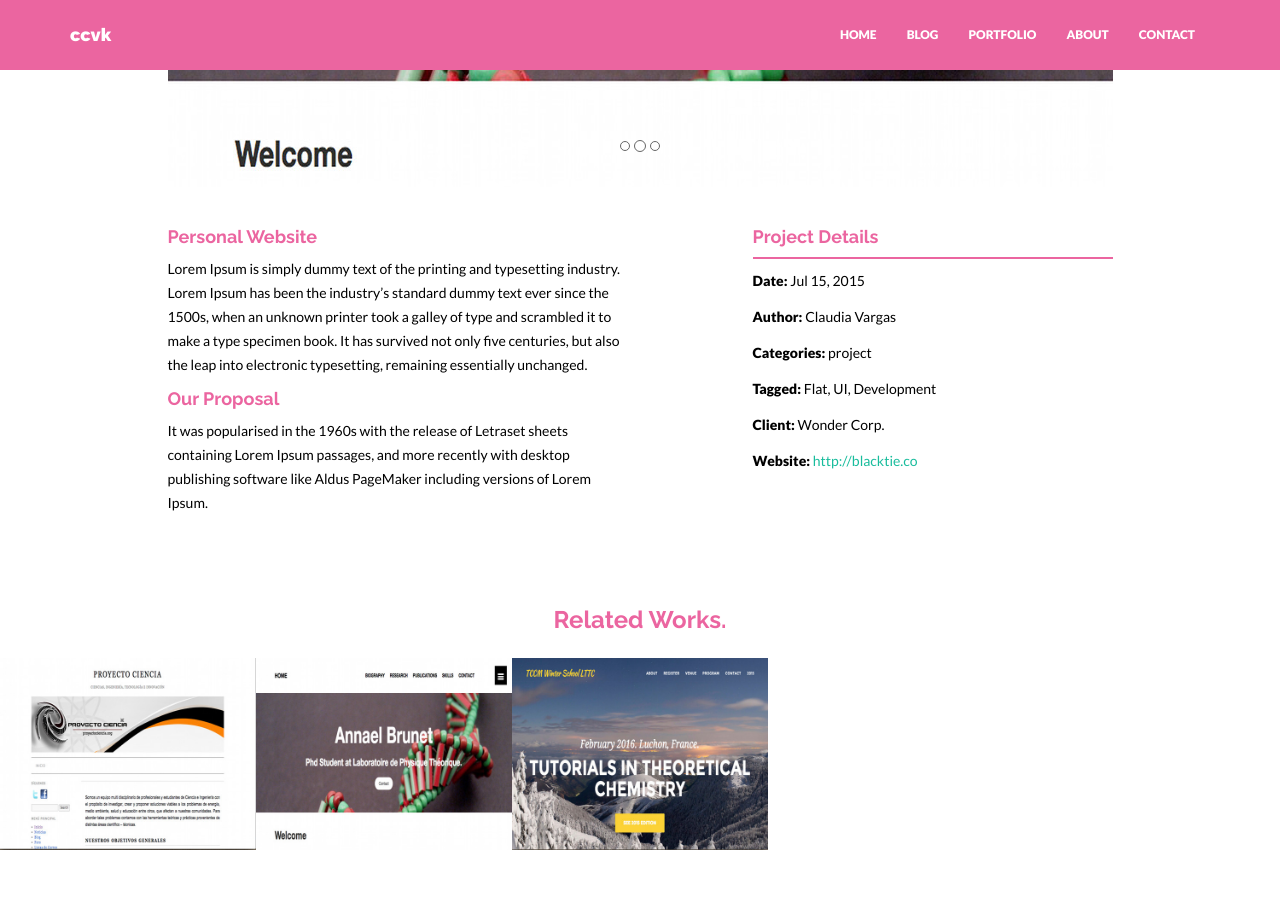
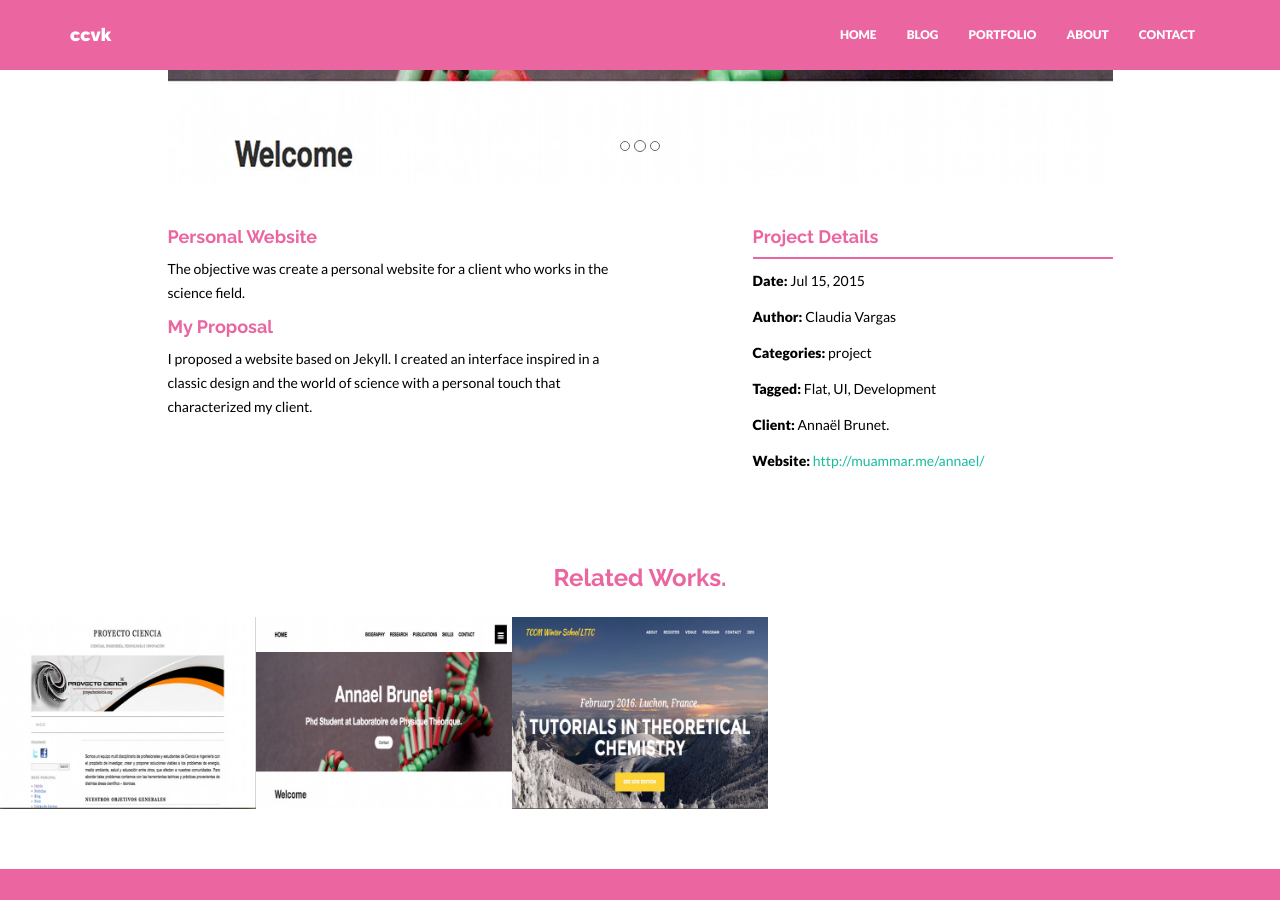
Before and after one commit to claucvk/claucvk.github.io, a Jekyll site: the page built from _posts/project/2015-07-15-personal-website.markdown, in a window 1280 px wide and 900 px high, scrolled down 659 px. Built offline with Jekyll 4.4.1, drawn with Linux system fonts in a browser that asks for light colours; nearby versions of some CDN libraries.

```diff
--- a/_posts/project/2015-02-01-lttc-2015.markdown
+++ b/_posts/project/2015-02-01-lttc-2015.markdown
@@ -16,5 +16,5 @@ website: http://www.irsamc.ups-tlse.fr/lttc/
 ####TCCM Winter School LTTC
 The objectif of this project was develop a website for The Tutorials in Theoretical Chemistry organized by the Université Paul Sabatier in Luchon - France, and held from the 1st to 6th February 2015.
 
-####Our Proposal
-We proposed a website based on Jekyll. Like the goal of this website was to keep informed the participants about the tutorial, the key information was organised and identified so that it was understandable and easy reached. The topic desing was inspired by the location where took place the tutorial.
+#### Our Proposal
+We proposed a website based on Jekyll. Like the goal of this website was to keep informed the participants about the tutorial, the key information was organised and identified so that it was understandable and easy reached. The topic desing was inspired by the location where took place the tutorial. In this project I participed as a web developer.
--- a/_posts/project/2015-07-15-personal-website.markdown
+++ b/_posts/project/2015-07-15-personal-website.markdown
@@ -11,11 +11,12 @@ carousel:
 - single01.jpg
 - single02.jpg
 - single03.jpg
-client: Wonder Corp.
-website: http://blacktie.co
+client: Annaël Brunet.
+website: http://muammar.me/annael/
 ---
 ####Personal Website
-Lorem Ipsum is simply dummy text of the printing and typesetting industry. Lorem Ipsum has been the industry's standard dummy text ever since the 1500s, when an unknown printer took a galley of type and scrambled it to make a type specimen book. It has survived not only five centuries, but also the leap into electronic typesetting, remaining essentially unchanged.
+The objective was create a personal website for a client who works in the science field.
 
-####Our Proposal
-It was popularised in the 1960s with the release of Letraset sheets containing Lorem Ipsum passages, and more recently with desktop publishing software like Aldus PageMaker including versions of Lorem Ipsum.
+
+####My Proposal
+I proposed a website based on Jekyll. I created an interface inspired in a classic design and the world of science with a personal touch that characterized my client.
```
Also changed, not shown: _posts/project/2015-08-22-proyecto-ciencia.markdown (+4 -4 lines).
